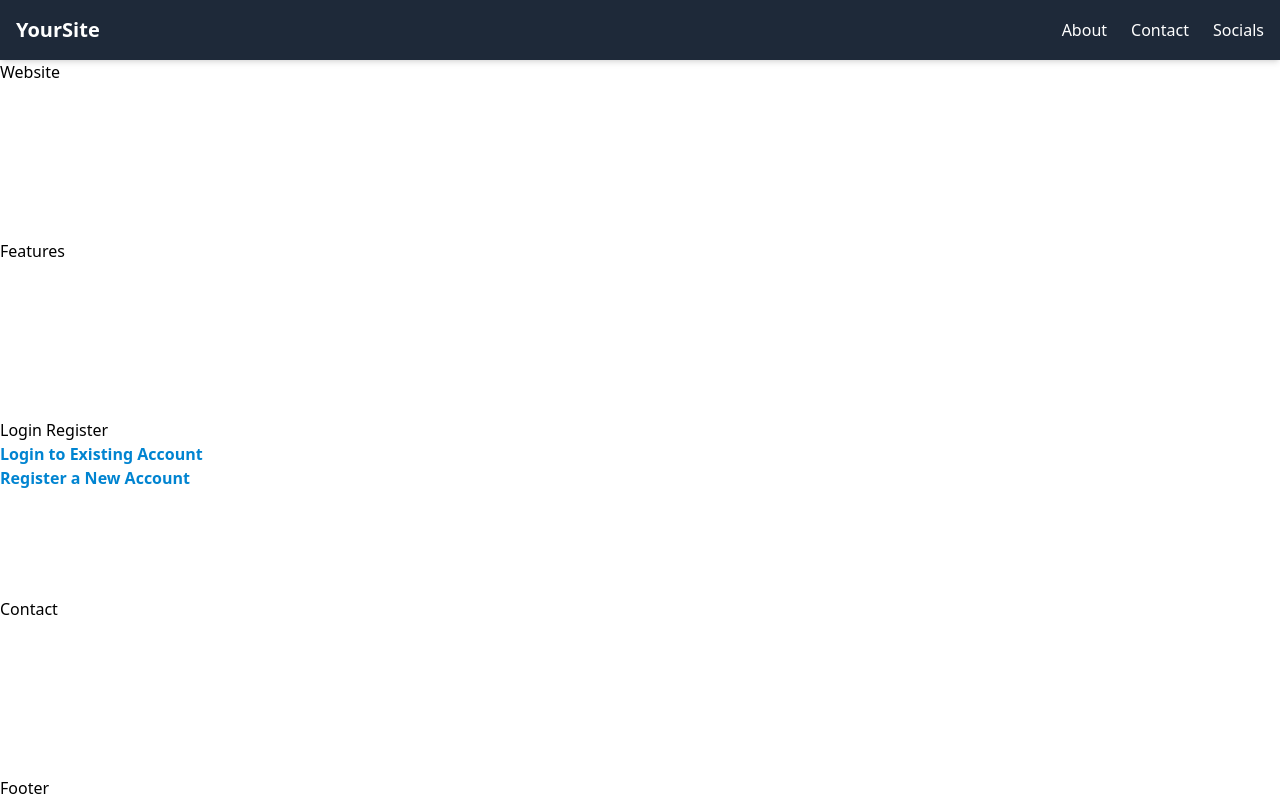
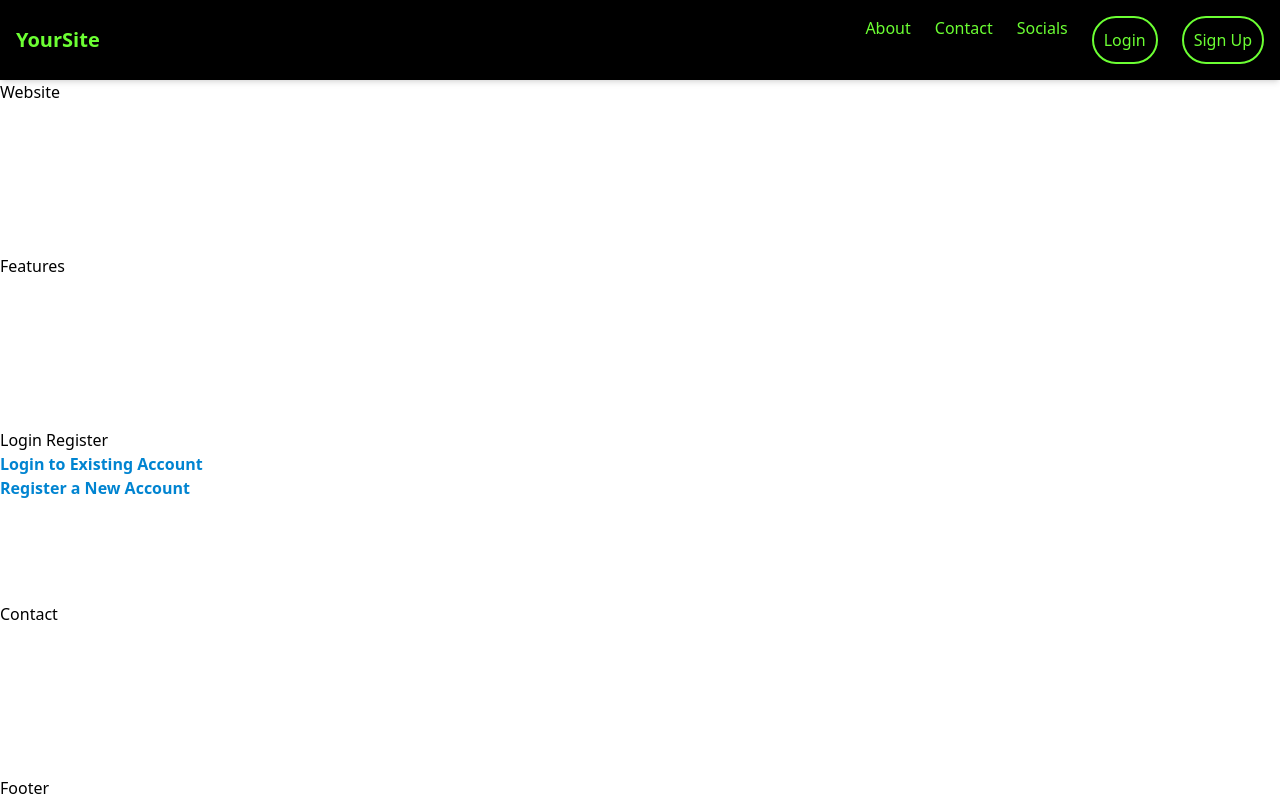
Before and after one commit to im-satyam/SandBox2025, a React (Vite) app in the folder client/: page / in a window 1280 px wide. Built offline with nearby package versions, Linux system fonts and the light colour scheme.

Commit message:
Update Navbar.jsx

```diff
--- a/client/src/components/Navbar.jsx
+++ b/client/src/components/Navbar.jsx
@@ -2,14 +2,20 @@ import React from 'react'
 
 const Navbar = () => {
     return (
-        <nav className="flex justify-between items-center bg-gray-800 text-white p-4 shadow-md">
+        <nav className="flex justify-between items-center bg-black text-[#6cff33] p-4 shadow-md">
             <div className="text-xl font-bold">YourSite</div>
-            <div>
+            <div className="flex space-x-6">
                 <ul className="flex space-x-6">
                     <li className="hover:text-gray-400 cursor-pointer">About</li>
                     <li className="hover:text-gray-400 cursor-pointer">Contact</li>
                     <li className="hover:text-gray-400 cursor-pointer">Socials</li>
                 </ul>
+                <button className="p-2.5 border-2 border-[#6cff33] rounded-full">
+                    Login
+                </button>
+                <button className="p-2.5 border-2 border-[#6cff33] rounded-full">
+                    Sign Up
+                </button>
             </div>
         </nav>
 
```
